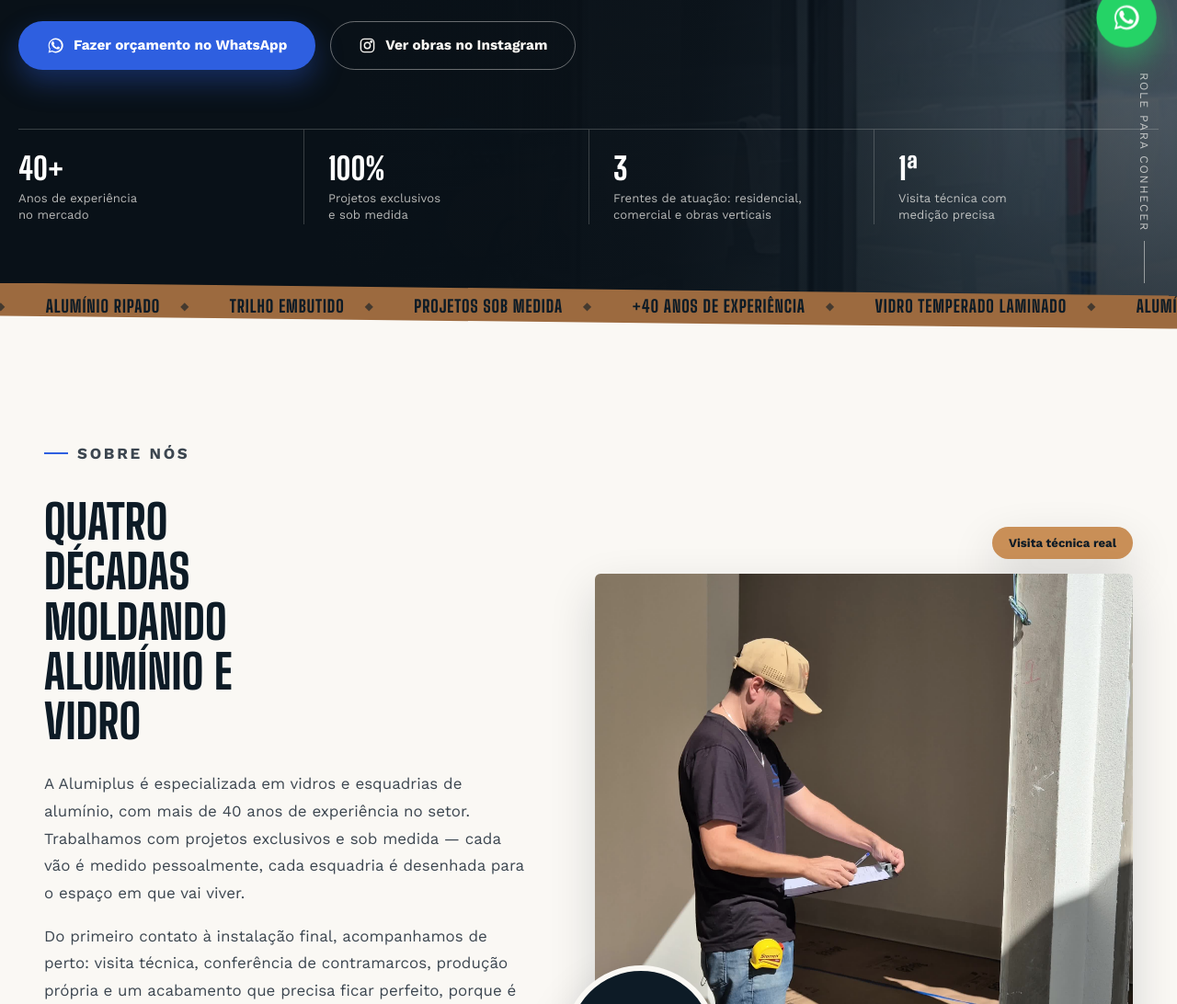
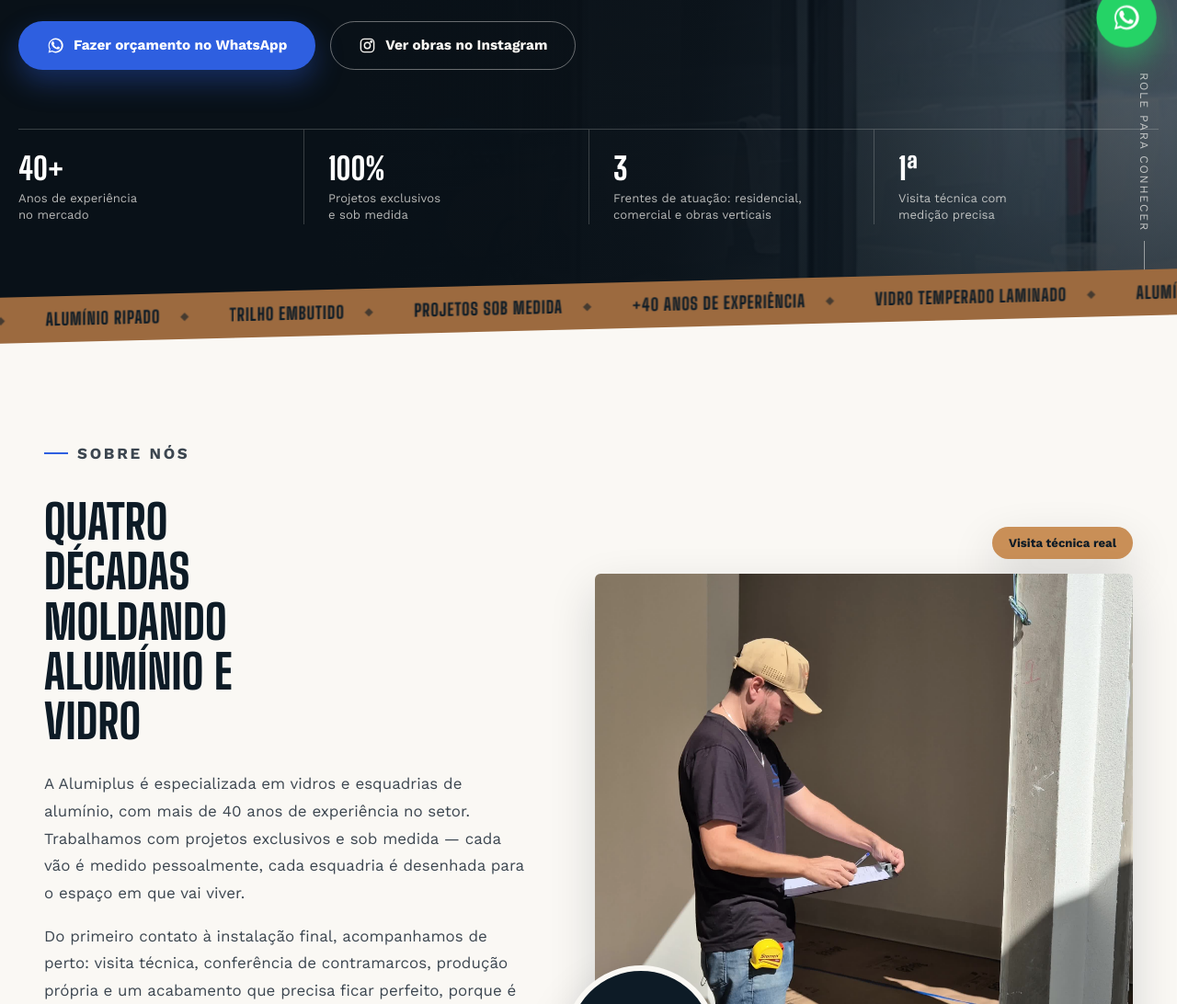
Before and after one commit to marketgrowoficial/alumiplus-site, a plain HTML site: page index.html in a window 1280 px wide. Shown: the part 726-1818 px from the top of the page at 92% size. Drawn offline with nearby package versions, Linux system fonts and the light colour scheme.

Commit message:
Volta marquee para skewY, alinhando texto e faixa

```diff
--- a/styles.css
+++ b/styles.css
@@ -317,7 +317,7 @@ section{ position: relative; scroll-margin-top: 84px; }
   color: var(--navy);
   overflow:hidden;
   padding: 14px 0;
-  clip-path: polygon(0 0, 100% 14px, 100% 100%, 0 calc(100% - 14px));
+  transform: skewY(-1.4deg);
   margin: -26px 0 -26px;
   position:relative;
   z-index: 3;
```
